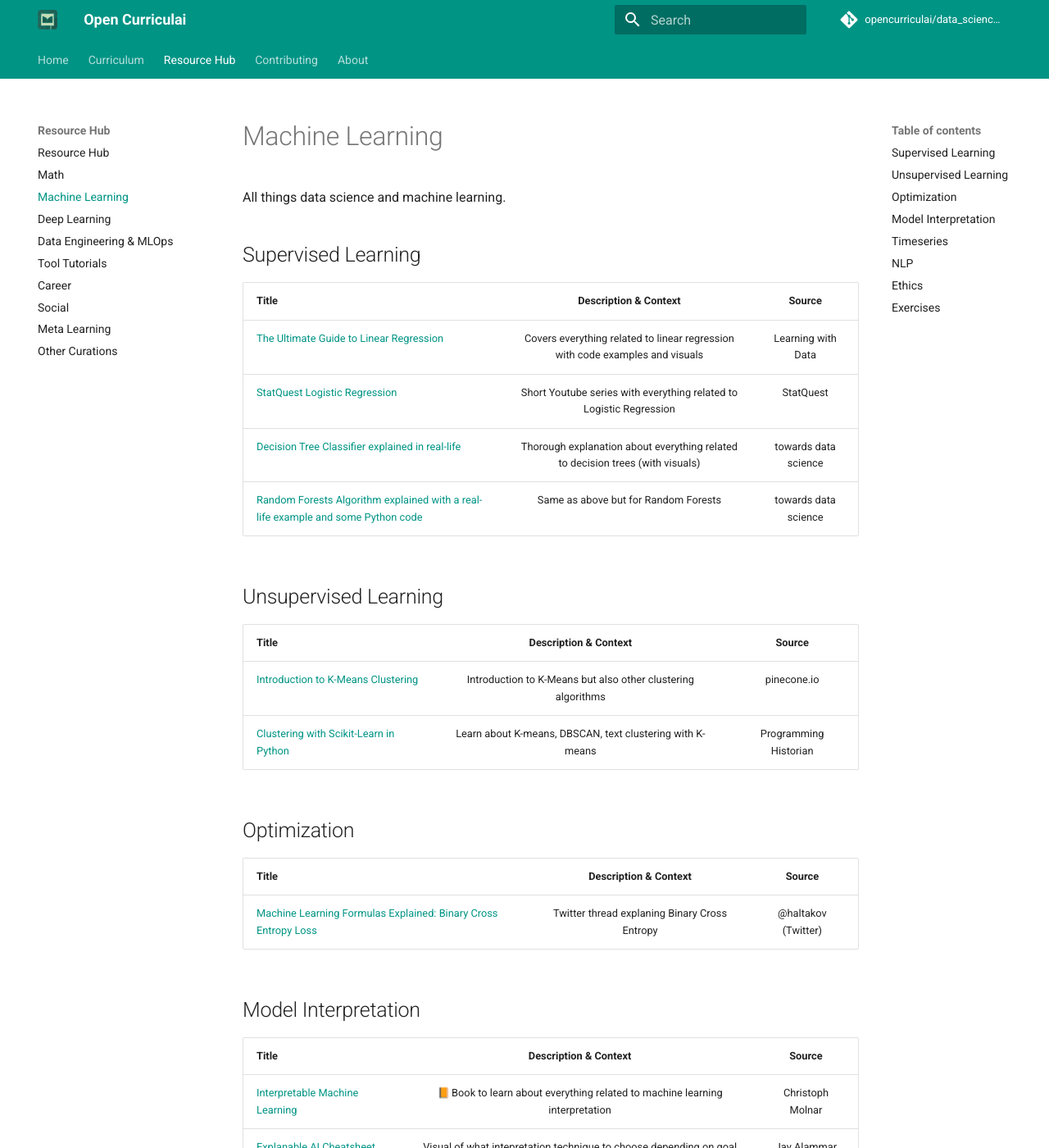
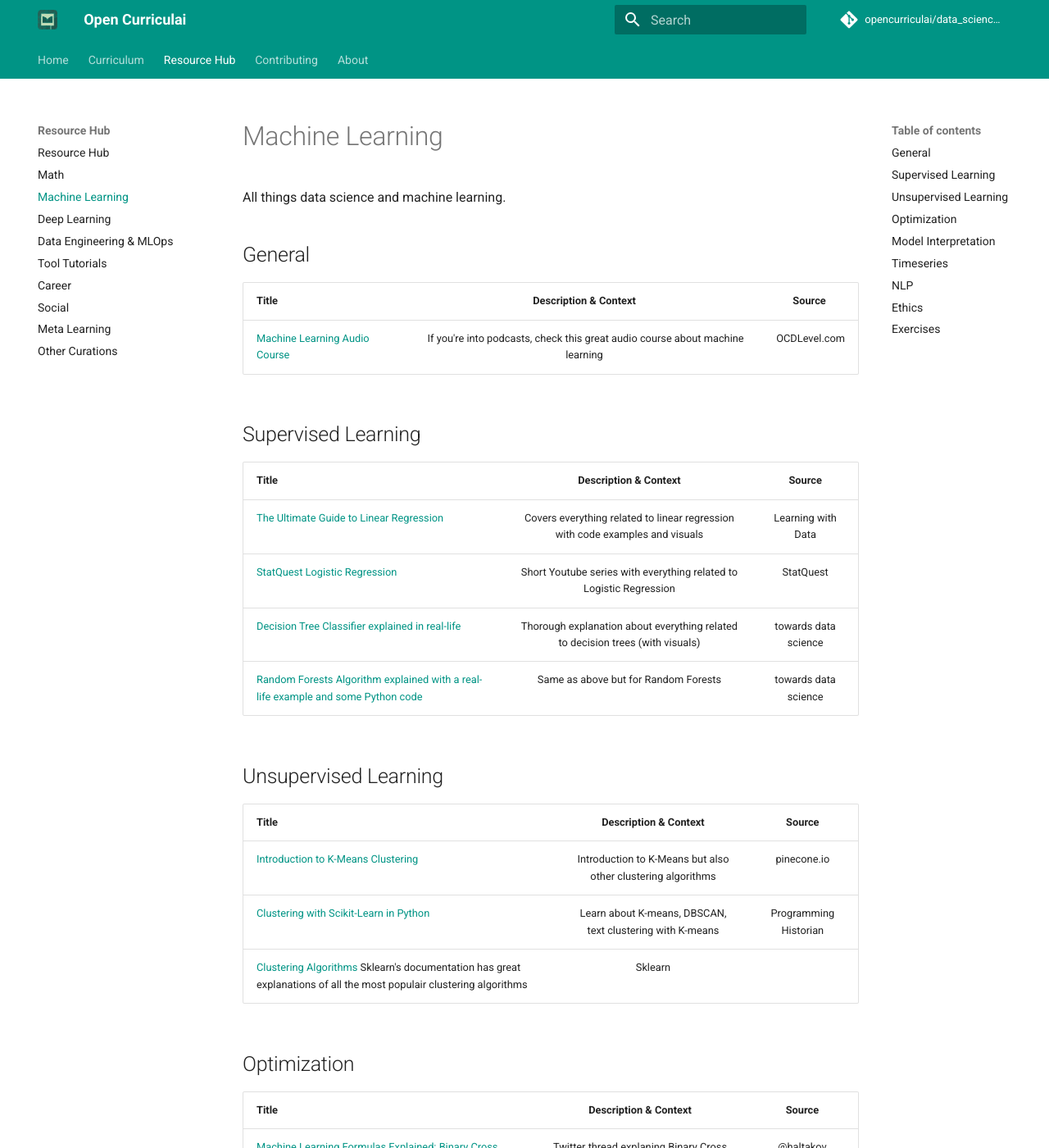
Before and after one commit to opencurriculai/data_science_curriculum, an MkDocs documentation site: the page built from docs/resource_hub/machine_learning/index.md, in a window 1280 px wide and 1400 px high. Shown: the whole window at 82% size. Built offline with MkDocs 1.6.1 and Material for MkDocs 9.7.7, drawn with Linux system fonts in a browser that asks for light colours; emoji names are drawn with the system emoji font; comment, search, counter and statistics services are not loaded.

Commit message:
add resources and change order of home page

```diff
--- a/docs/resource_hub/machine_learning/index.md
+++ b/docs/resource_hub/machine_learning/index.md
@@ -1,6 +1,12 @@
 # Machine Learning
 
 All things data science and machine learning.
+
+## General
+
+Title | Description & Context | Source
+:-- | :--: | :--:
+[Machine Learning Audio Course](https://ocdevel.com/mlg) | If you're into podcasts, check this great audio course about machine learning | OCDLevel.com
 
 ## Supervised Learning
 
@@ -18,6 +24,7 @@ Title | Description & Context | Source
 :-- | :--: | :--:
 [Introduction to K-Means Clustering](https://www.pinecone.io/learn/k-means-clustering/) | Introduction to K-Means but also other clustering algorithms | pinecone.io
 [Clustering with Scikit-Learn in Python](https://programminghistorian.org/en/lessons/clustering-with-scikit-learn-in-python) | Learn about K-means, DBSCAN, text clustering with K-means | Programming Historian
+[Clustering Algorithms](https://scikit-learn.org/stable/modules/clustering.html) Sklearn's documentation has great explanations of all the most populair clustering algorithms | Sklearn
 
 ## Optimization
 
```
Also changed, not shown: docs/contributing.md (+1 -2 lines), docs/curriculum.md (+3 -2 lines), docs/index.md (+32 -29 lines), docs/resource_hub/career/index.md (+1 -0 lines), docs/resource_hub/math/index.md (+1 -0 lines).
